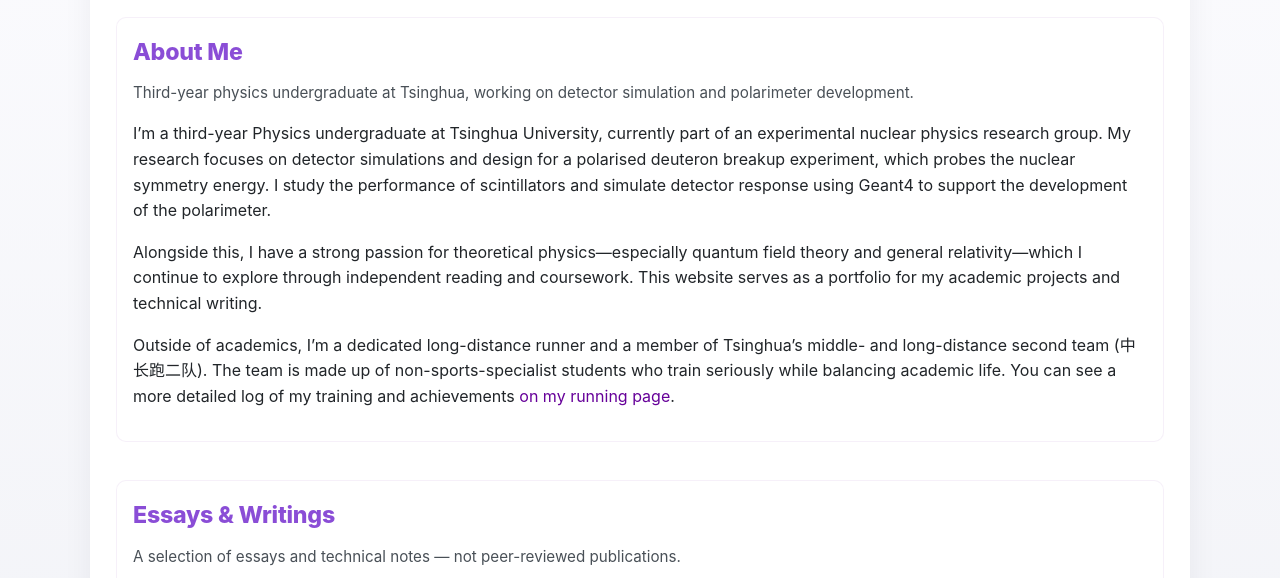
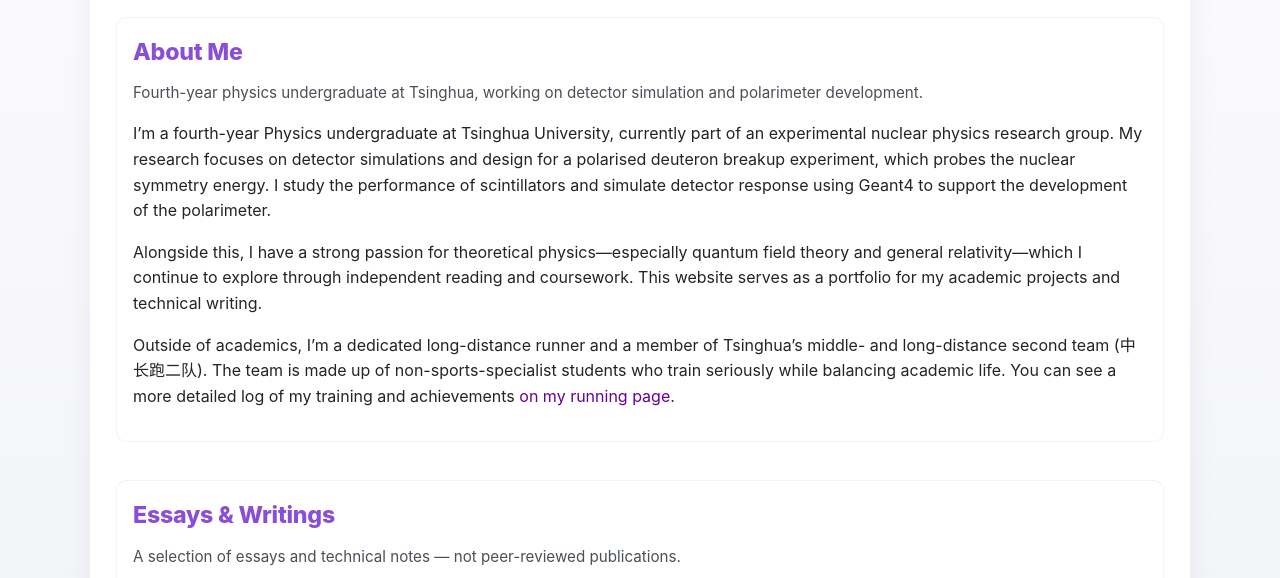
Before and after one commit to luozichen/luozichen.github.io, a plain HTML site: page index.html in a window 1280 px wide. Shown: the part 168-746 px from the top of the page. Drawn offline with Linux system fonts and the light colour scheme.

Commit message:
Update index.html

```diff
--- a/index.html
+++ b/index.html
@@ -173,10 +173,10 @@
       <!-- About -->
       <section id="about" aria-labelledby="aboutTitle">
         <h2 id="aboutTitle" class="section-title">About Me</h2>
-        <p class="section-note">Third-year physics undergraduate at Tsinghua, working on detector simulation and polarimeter development.</p>
+        <p class="section-note">Fourth-year physics undergraduate at Tsinghua, working on detector simulation and polarimeter development.</p>
 
         <p>
-          I’m a third-year Physics undergraduate at Tsinghua University, currently part of an experimental nuclear physics research group. My research focuses on detector simulations and design for a polarised deuteron breakup experiment, which probes the nuclear symmetry energy. I study the performance of scintillators and simulate detector response using Geant4 to support the development of the polarimeter.
+          I’m a fourth-year Physics undergraduate at Tsinghua University, currently part of an experimental nuclear physics research group. My research focuses on detector simulations and design for a polarised deuteron breakup experiment, which probes the nuclear symmetry energy. I study the performance of scintillators and simulate detector response using Geant4 to support the development of the polarimeter.
         </p>
         <p>
           Alongside this, I have a strong passion for theoretical physics—especially quantum field theory and general relativity—which I continue to explore through independent reading and coursework. This website serves as a portfolio for my academic projects and technical writing.
```
